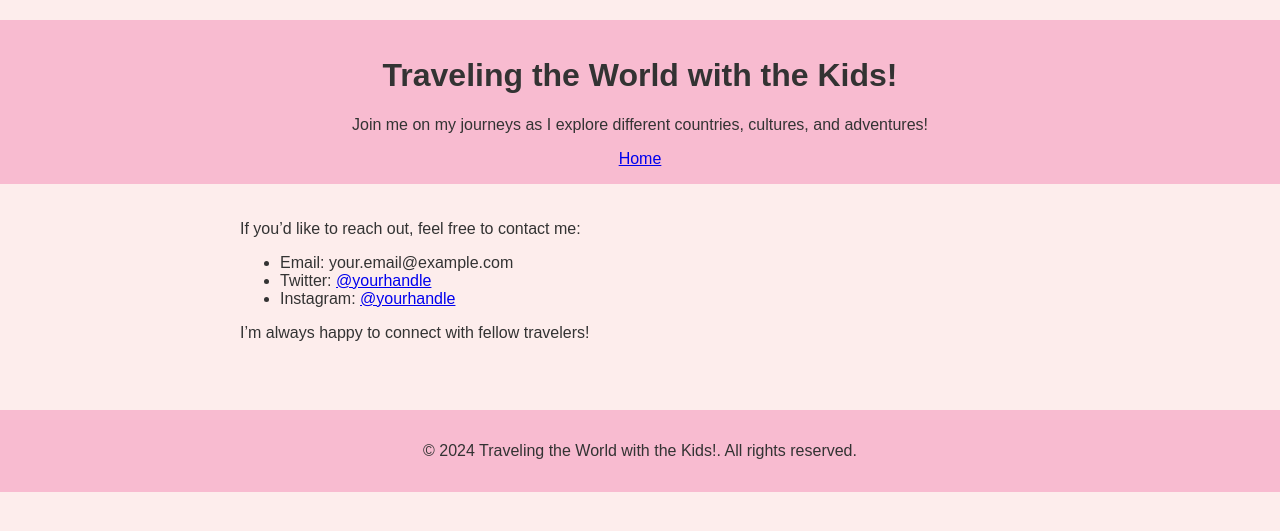
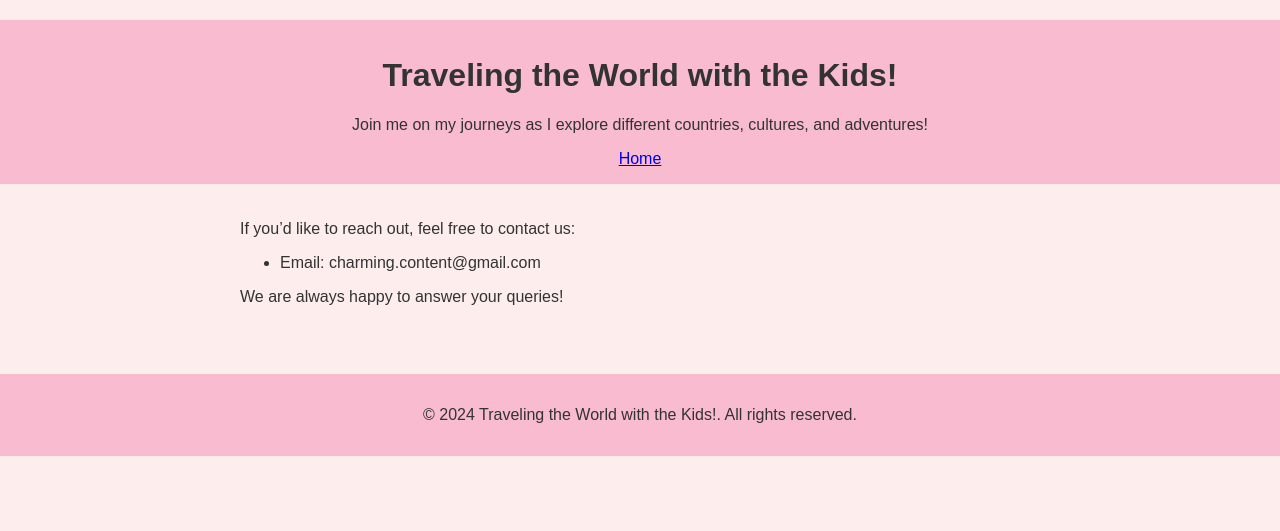
Before and after one commit to charming-content/travelwithkids.github.io, a Jekyll site: the page built from contact.md, in a window 1280 px wide. Shown: the top 531 px of the page. Built offline with Jekyll 4.4.1, drawn with Linux system fonts in a browser that asks for light colours.

Commit message:
Update contact.md

```diff
--- a/contact.md
+++ b/contact.md
@@ -3,10 +3,8 @@ layout: default
 title: "Contact"
 ---
 
-If you'd like to reach out, feel free to contact me:
+If you'd like to reach out, feel free to contact us:
 
-- Email: your.email@example.com
-- Twitter: [@yourhandle](https://twitter.com/yourhandle)
-- Instagram: [@yourhandle](https://instagram.com/yourhandle)
+- Email: charming.content@gmail.com
 
-I'm always happy to connect with fellow travelers!
+We are always happy to answer your queries!
```
